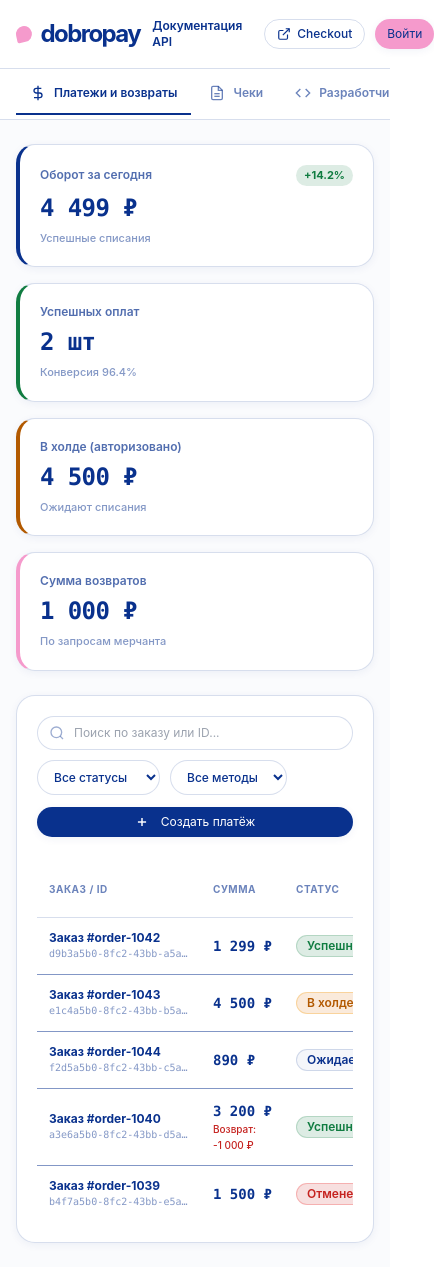
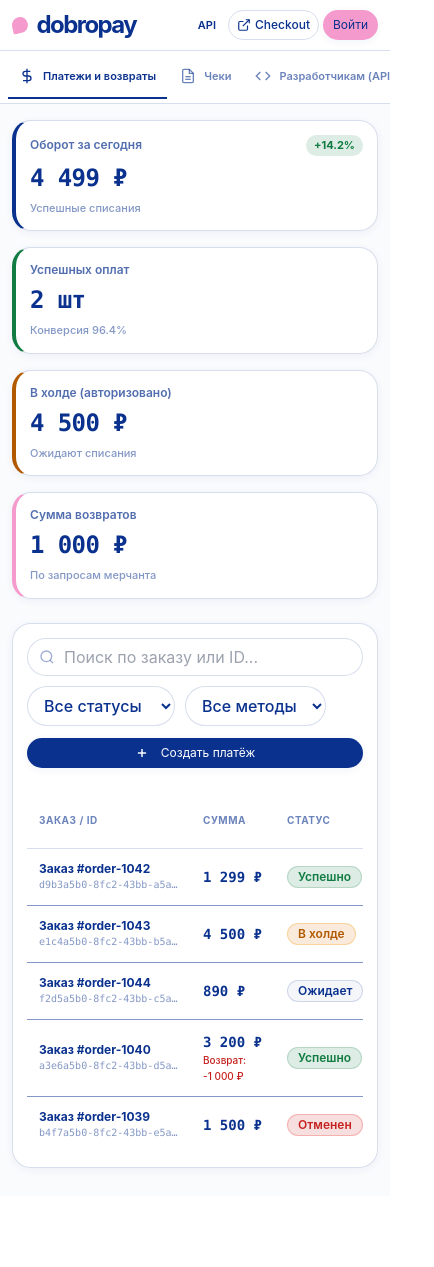
Before and after one commit to akkne/dobropay, a Next.js app in the folder frontend/: page / in a window 390 px wide. Shown: the whole page, 434 px wide, since content can reach past the window. After the commit the page ends 1196 px from the top, so only its background shows below. Built offline with nearby package versions, Linux system fonts and the light colour scheme; no server answers.

Commit message:
feat(frontend): adapt layout for mobile devices

```diff
--- a/frontend/src/app/checkout/[token]/page.tsx
+++ b/frontend/src/app/checkout/[token]/page.tsx
@@ -128,7 +128,7 @@ function CheckoutContent() {
   }
 
   return (
-    <div className="min-h-screen bg-gradient-to-b from-dp-tint to-white flex flex-col items-center justify-start px-4 py-8 md:py-12 pb-24">
+    <div className="checkout-page min-h-screen bg-gradient-to-b from-dp-tint to-white flex flex-col items-center justify-start px-4 py-8 md:py-12 pb-24">
       <div className="w-full max-w-[500px] flex flex-col gap-4">
         <CheckoutHeader remainingSeconds={remainingSeconds} />
 
--- a/frontend/src/app/checkout/[token]/simulator/page.tsx
+++ b/frontend/src/app/checkout/[token]/simulator/page.tsx
@@ -97,7 +97,7 @@ export default function MockPaymentSimulatorPage() {
   }
 
   return (
-    <div className="min-h-screen bg-gradient-to-b from-slate-100 to-slate-200 flex flex-col items-center justify-center p-4">
+    <div className="simulator-page min-h-screen bg-gradient-to-b from-slate-100 to-slate-200 flex flex-col items-center justify-center p-4">
       <div className="w-full max-w-md bg-white rounded-2xl shadow-xl border border-slate-200 overflow-hidden">
         {/* Header */}
         <div className="bg-slate-900 text-white px-6 py-5 flex items-center justify-between">
--- a/frontend/src/app/globals.css
+++ b/frontend/src/app/globals.css
@@ -309,3 +309,219 @@
     padding: 24px;
   }
 }
+
+@media (max-width: 640px) {
+  html,
+  body {
+    max-width: 100%;
+    overflow-x: clip;
+  }
+
+  .admin-topbar {
+    gap: 8px;
+    padding: 10px 12px;
+  }
+
+  .admin-topbar > div:first-child {
+    min-width: 0;
+    gap: 0;
+  }
+
+  .admin-topbar > div:last-child {
+    min-width: 0;
+    gap: 4px;
+  }
+
+  .admin-topbar > div:last-child > a {
+    padding-inline: 8px;
+    white-space: nowrap;
+  }
+
+  .admin-topbar > div:last-child > a:first-child {
+    font-size: 11px;
+  }
+
+  .admin-topbar > div:last-child > a:nth-child(2) {
+    gap: 4px;
+  }
+
+  .admin-topbar > div:last-child > button {
+    min-width: 0;
+    padding-inline: 10px;
+    white-space: nowrap;
+  }
+
+  .admin-nav {
+    padding-inline: 8px;
+    scrollbar-width: none;
+    overscroll-behavior-x: contain;
+    -webkit-overflow-scrolling: touch;
+  }
+
+  .admin-nav::-webkit-scrollbar,
+  .admin-table-scroll::-webkit-scrollbar {
+    display: none;
+  }
+
+  .admin-nav ul {
+    width: max-content;
+    min-width: 100%;
+    justify-content: flex-start;
+    gap: 2px;
+  }
+
+  .admin-nav li button {
+    min-height: 44px;
+    padding: 10px 11px;
+    font-size: 11px;
+  }
+
+  .admin-main {
+    padding: 16px 12px 28px;
+  }
+
+  .admin-main .rounded-card.p-5 {
+    padding: 14px;
+  }
+
+  .admin-table-scroll {
+    max-width: 100%;
+    overflow-x: auto;
+    overscroll-behavior-x: contain;
+    -webkit-overflow-scrolling: touch;
+    scrollbar-width: thin;
+  }
+
+  .admin-data-table {
+    min-width: 700px;
+  }
+
+  .admin-main input,
+  .admin-main select,
+  .admin-main textarea,
+  .modal-shell input,
+  .modal-shell select,
+  .modal-shell textarea {
+    max-width: 100%;
+    font-size: 16px;
+  }
+
+  .payment-drawer {
+    left: 0;
+    padding-left: 0;
+  }
+
+  .payment-drawer-panel {
+    width: 100vw;
+    max-width: none;
+    padding: 20px 16px calc(16px + env(safe-area-inset-bottom));
+    border-left: 0;
+  }
+
+  .payment-drawer-panel .text-2xl {
+    font-size: 1.35rem;
+  }
+
+  .modal-shell {
+    max-height: calc(100dvh - 24px - env(safe-area-inset-top) - env(safe-area-inset-bottom));
+    padding: 22px 16px;
+    border-radius: 18px;
+  }
+
+  .checkout-page {
+    padding: 18px 12px calc(36px + env(safe-area-inset-bottom));
+  }
+
+  .checkout-page > div {
+    gap: 12px;
+  }
+
+  .checkout-page main {
+    padding: 18px 14px;
+    border-radius: 18px;
+  }
+
+  .checkout-page .rounded-card.p-5 {
+    padding: 15px;
+  }
+
+  .simulator-page {
+    justify-content: flex-start;
+    padding: 12px;
+  }
+
+  .simulator-page > div {
+    border-radius: 18px;
+  }
+
+  .simulator-page > div > header,
+  .simulator-page > div > div:nth-child(2),
+  .simulator-page > div > div:nth-child(3) {
+    padding-inline: 16px;
+  }
+
+  .simulator-page > div > div:nth-child(3) {
+    padding-block: 18px;
+  }
+
+  .docs-page .docs-header {
+    gap: 8px;
+  }
+
+  .docs-page .docs-header-action {
+    min-height: 40px;
+    padding: 7px 10px;
+    font-size: 12px;
+  }
+
+  .docs-page .docs-title {
+    font-size: clamp(34px, 10vw, 48px);
+  }
+
+  .docs-page .docs-lead {
+    font-size: 16px;
+    line-height: 1.55;
+  }
+
+  .docs-page .docs-section {
+    margin-top: 36px;
+    padding: 20px 16px;
+    border-radius: 16px;
+  }
+
+  .docs-page .docs-code {
+    max-width: 100%;
+    overflow-x: auto;
+    padding: 16px;
+    font-size: 12px;
+    line-height: 1.6;
+    -webkit-overflow-scrolling: touch;
+  }
+
+  .docs-page .docs-action {
+    width: 100%;
+    min-height: 44px;
+  }
+}
+
+@media (max-width: 380px) {
+  .admin-topbar {
+    padding-inline: 8px;
+  }
+
+  .admin-topbar > div:last-child > a:first-child {
+    padding-inline: 6px;
+  }
+
+  .admin-topbar > div:last-child > a:nth-child(2) {
+    padding-inline: 7px;
+  }
+
+  .admin-main {
+    padding-inline: 8px;
+  }
+
+  .docs-page .docs-shell {
+    width: 92%;
+  }
+}
--- a/frontend/src/app/page.tsx
+++ b/frontend/src/app/page.tsx
@@ -165,7 +165,7 @@ function AdminContent() {
 
       <AdminNavBar activeTab={activeTab} onChange={setActiveTab} />
 
-      <main className="flex-1 w-full max-w-6xl mx-auto px-4 sm:px-6 lg:px-8 py-6 space-y-6">
+      <main className="admin-main flex-1 w-full max-w-6xl mx-auto px-4 sm:px-6 lg:px-8 py-6 space-y-6">
         {/* VIEW 1: PAYMENTS */}
         {activeTab === 'payments' && (
           <div className="space-y-6">
--- a/frontend/src/components/admin/AdminNavBar.tsx
+++ b/frontend/src/components/admin/AdminNavBar.tsx
@@ -56,7 +56,7 @@ export const AdminNavBar: React.FC<AdminNavBarProps> = ({ activeTab, onChange })
   ];
 
   return (
-    <nav className="border-b border-dp-line bg-white px-4 md:px-8 overflow-x-auto" aria-label="Разделы кабинета">
+    <nav className="admin-nav border-b border-dp-line bg-white px-4 md:px-8 overflow-x-auto" aria-label="Разделы кабинета">
       <ul className="flex items-center gap-1 md:gap-3 py-1">
         {tabs.map((tab) => {
           const isActive = activeTab === tab.id;
--- a/frontend/src/components/admin/AdminTopBar.tsx
+++ b/frontend/src/components/admin/AdminTopBar.tsx
@@ -19,7 +19,7 @@ export const AdminTopBar: React.FC<AdminTopBarProps> = ({
   onLogout
 }) => {
   return (
-    <header className="bg-white border-b border-dp-line px-4 md:px-8 py-3 flex items-center justify-between sticky top-0 z-30 shadow-xs">
+    <header className="admin-topbar bg-white border-b border-dp-line px-4 md:px-8 py-3 flex items-center justify-between sticky top-0 z-30 shadow-xs">
       <div className="flex items-center gap-4">
         <Brand size={24} />
         <div className="hidden sm:flex items-center gap-2 px-3 py-1 bg-dp-tint rounded-pill border border-dp-line text-xs font-semibold text-dp-blue">
@@ -33,7 +33,8 @@ export const AdminTopBar: React.FC<AdminTopBarProps> = ({
           href="/developers"
           className="inline-flex items-center px-3 py-1.5 rounded-pill text-xs font-semibold text-dp-blue hover:bg-dp-tint transition-colors"
         >
-          Документация API
+          <span className="hidden sm:inline">Документация API</span>
+          <span className="sm:hidden">API</span>
         </Link>
         <Link
           href="/checkout/demo-checkout-token-2026"
--- a/frontend/src/components/admin/PaymentDrawer.tsx
+++ b/frontend/src/components/admin/PaymentDrawer.tsx
@@ -31,10 +31,10 @@ export const PaymentDrawer: React.FC<PaymentDrawerProps> = ({
       <div className="absolute inset-0 bg-black/30 backdrop-blur-xs transition-opacity" />
 
       <div
-        className="fixed inset-y-0 right-0 max-w-full flex pl-10"
+        className="payment-drawer fixed inset-y-0 right-0 max-w-full flex pl-10"
         onClick={(e) => e.stopPropagation()}
       >
-        <div className="w-screen max-w-md bg-white border-l border-dp-line shadow-popover p-6 flex flex-col justify-between overflow-y-auto">
+        <div className="payment-drawer-panel w-screen max-w-md bg-white border-l border-dp-line shadow-popover p-6 flex flex-col justify-between overflow-y-auto">
           <div className="space-y-6">
             <div className="flex items-center justify-between pb-4 border-b border-dp-line">
               <div>
--- a/frontend/src/components/admin/PaymentsTable.tsx
+++ b/frontend/src/components/admin/PaymentsTable.tsx
@@ -54,8 +54,8 @@ export const PaymentsTable: React.FC<PaymentsTableProps> = ({
         onCreatePayment={onCreatePayment}
       />
 
-      <div className="overflow-x-auto">
-        <table className="w-full text-left text-xs border-collapse">
+      <div className="admin-table-scroll overflow-x-auto">
+        <table className="admin-data-table w-full text-left text-xs border-collapse">
           <thead>
             <tr className="border-b border-dp-line text-dp-blue/60 font-semibold uppercase tracking-wider text-[10px]">
               <th className="py-3 px-3">Заказ / ID</th>
--- a/frontend/src/components/admin/ReceiptsTable.tsx
+++ b/frontend/src/components/admin/ReceiptsTable.tsx
@@ -17,8 +17,8 @@ export const ReceiptsTable: React.FC<ReceiptsTableProps> = ({ receipts, onPrevie
         </p>
       </div>
 
-      <div className="overflow-x-auto">
-        <table className="w-full text-left text-xs border-collapse">
+      <div className="admin-table-scroll overflow-x-auto">
+        <table className="admin-data-table w-full text-left text-xs border-collapse">
           <thead>
             <tr className="border-b border-dp-line text-dp-blue/60 font-semibold uppercase tracking-wider text-[10px]">
               <th className="py-2.5 px-3">Номер чека / Заказ</th>
--- a/frontend/src/components/admin/WebhooksSection.tsx
+++ b/frontend/src/components/admin/WebhooksSection.tsx
@@ -36,8 +36,8 @@ export const WebhooksSection: React.FC<WebhooksSectionProps> = ({
           </p>
         </div>
 
-        <div className="overflow-x-auto">
-          <table className="w-full text-left text-xs border-collapse">
+        <div className="admin-table-scroll overflow-x-auto">
+          <table className="admin-data-table w-full text-left text-xs border-collapse">
             <thead>
               <tr className="border-b border-dp-line text-dp-blue/60 font-semibold uppercase tracking-wider text-[10px]">
                 <th className="py-2.5 px-3">Статус</th>
--- a/frontend/src/components/ui/Modal.tsx
+++ b/frontend/src/components/ui/Modal.tsx
@@ -33,7 +33,7 @@ export const Modal: React.FC<ModalProps> = ({
       onClick={onClose}
     >
       <div
-        className="relative w-full bg-white rounded-card shadow-popover border border-dp-line p-6 md:p-8 max-h-[92vh] overflow-y-auto"
+        className="modal-shell relative w-full bg-white rounded-card shadow-popover border border-dp-line p-6 md:p-8 max-h-[92vh] overflow-y-auto"
         style={{ maxWidth }}
         onClick={(e) => e.stopPropagation()}
       >
```
